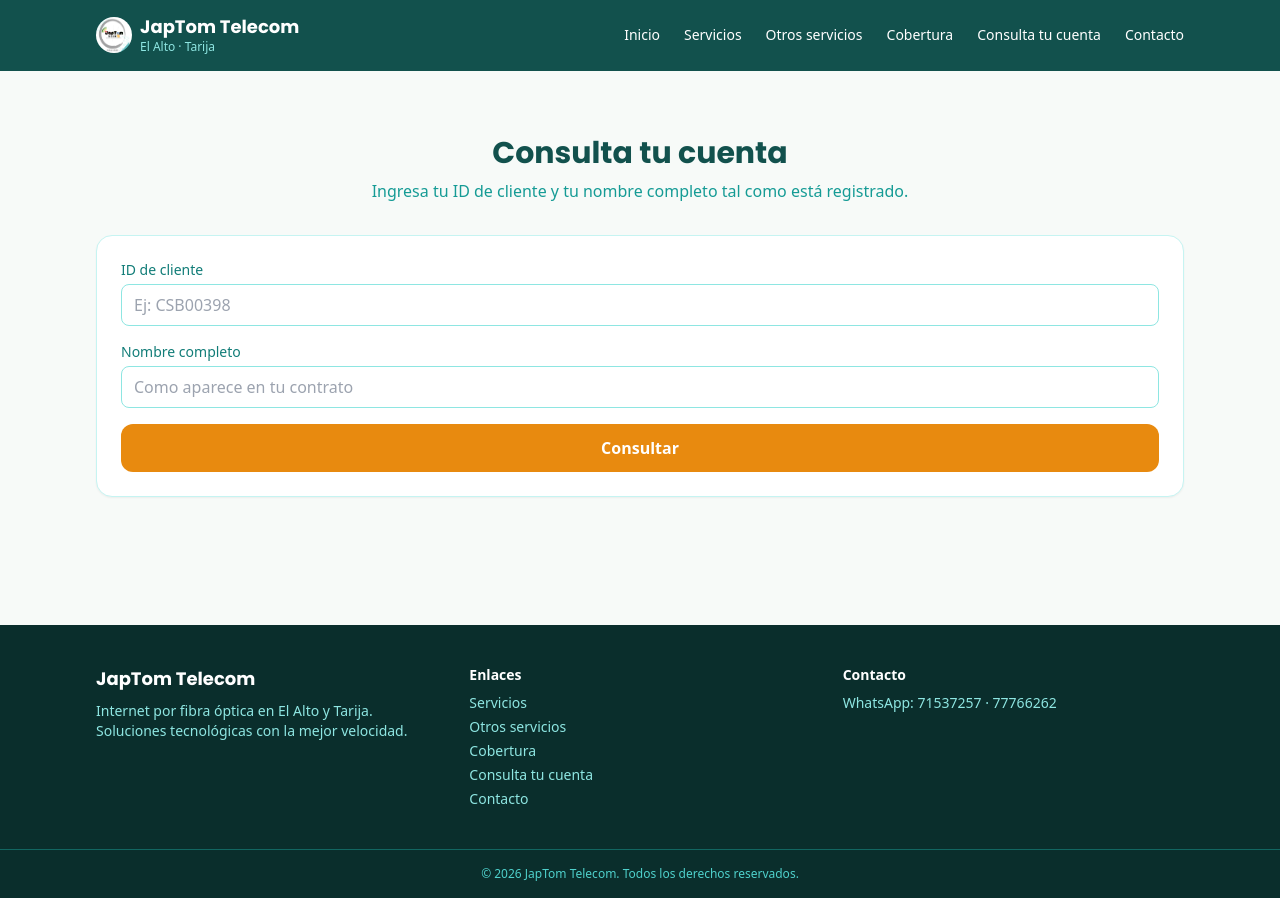
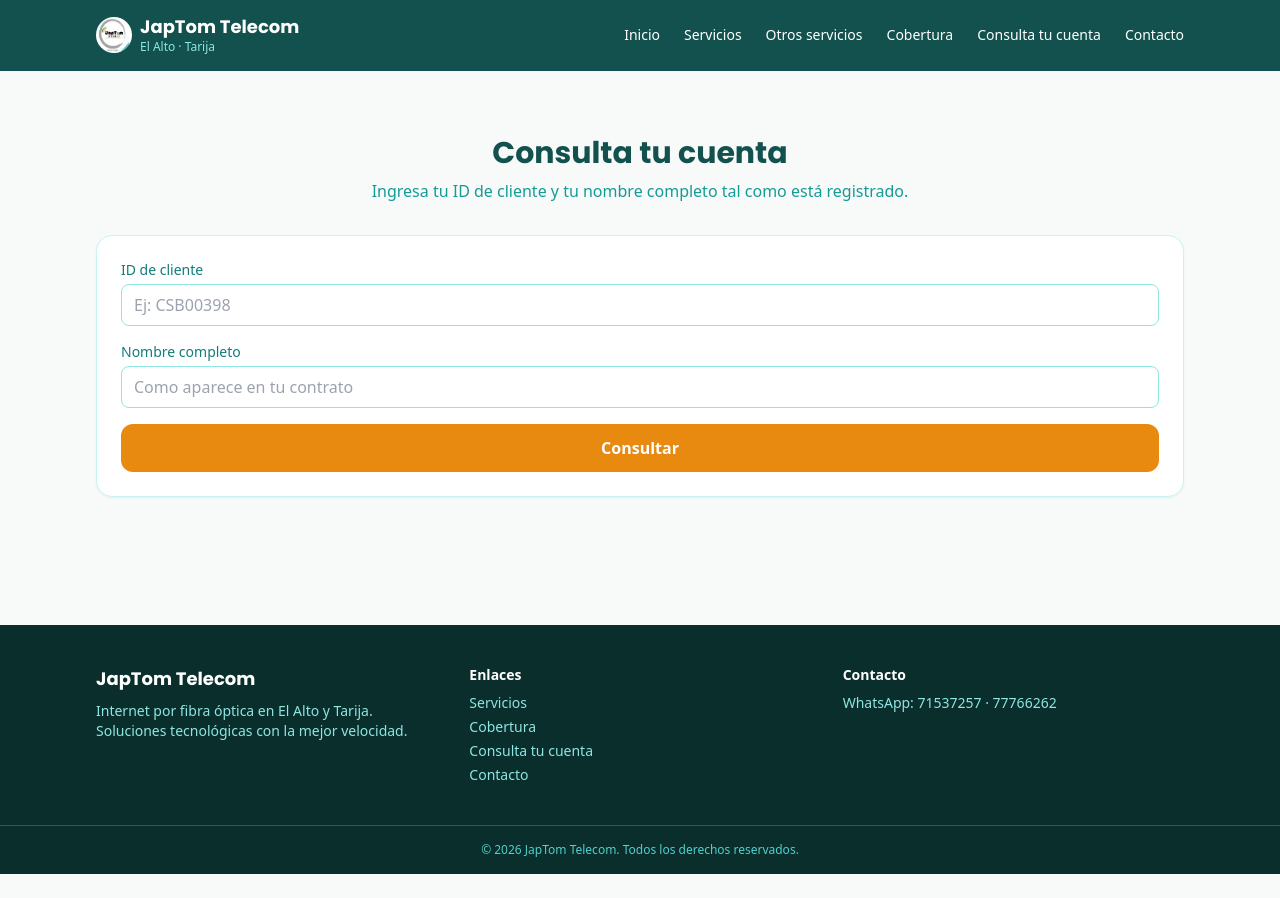
Before and after one commit to japtomtelecom/japtom-web, a Next.js app: page /consulta in a window 1280 px wide. After the commit the page ends 874 px from the top, so only its background shows below. Built offline with nearby package versions, Linux system fonts and the light colour scheme.

Commit message:
Update Footer.js

```diff
--- a/src/components/Footer.js
+++ b/src/components/Footer.js
@@ -13,7 +13,6 @@ export default function Footer() {
           <div className="font-semibold text-white mb-2">Enlaces</div>
           <ul className="space-y-1 text-brand-200">
             <li><a href="/servicios" className="hover:text-white">Servicios</a></li>
-            <li><a href="/planes" className="hover:text-white">Otros servicios</a></li>
             <li><a href="/cobertura" className="hover:text-white">Cobertura</a></li>
             <li><a href="/consulta" className="hover:text-white">Consulta tu cuenta</a></li>
             <li><a href="/contacto" className="hover:text-white">Contacto</a></li>
```
